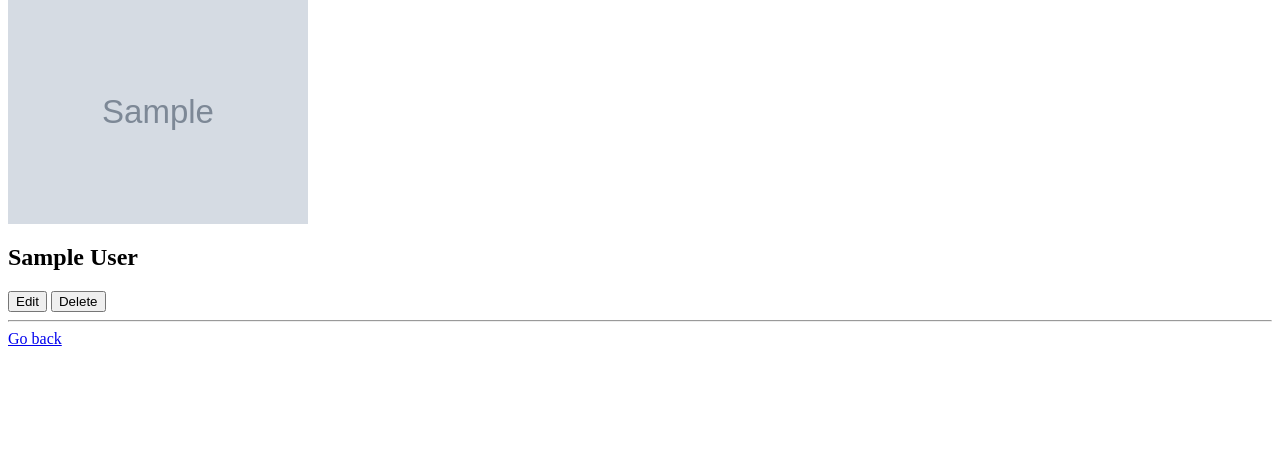
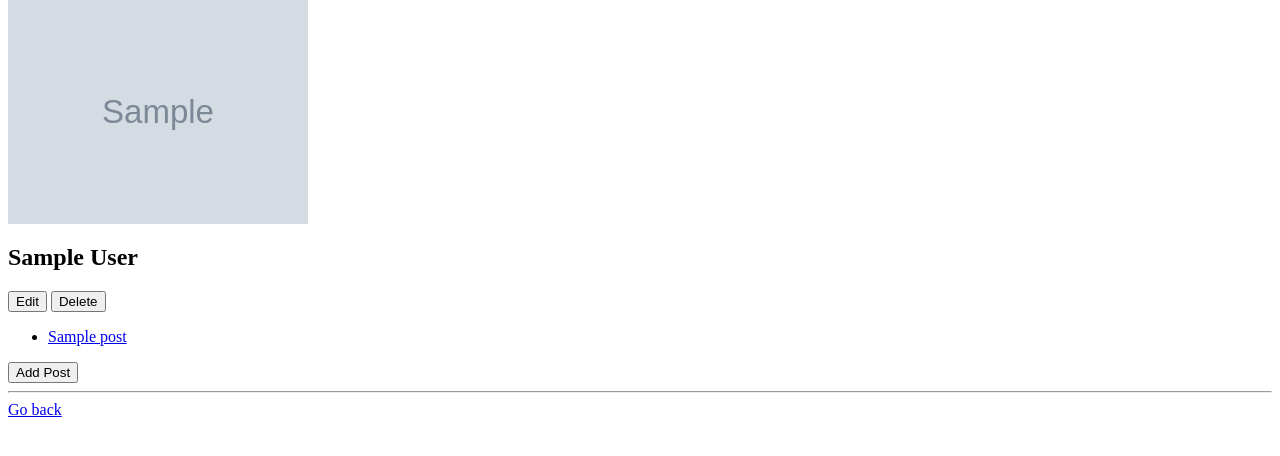
Before and after one commit to sweetreprise/flask-blogly, a Flask app: page /1 in a window 1280 px wide. Shown: the part 81-537 px from the top of the page. Run offline with Flask 2, Linux system fonts and the light colour scheme; tables that the repository leaves empty hold one stand-in row (values such as "Sample post"); grey boxes marked "Sample" are stand-in pictures.

Commit message:
Part 2. edit

```diff
--- a/app.py
+++ b/app.py
@@ -2,7 +2,7 @@
 
 from flask import Flask, request, render_template, redirect
 from flask_debugtoolbar import DebugToolbarExtension
-from models import db, connect_db, User
+from models import db, connect_db, User, Post
 
 app = Flask(__name__)
 
@@ -28,13 +28,13 @@ def list_users():
     for that user"""
     users = User.query.order_by(User.last_name, User.first_name).all()
 
-    return render_template('users.html', users=users)
+    return render_template('users-list.html', users=users)
 
 @app.route('/users/new')
-def display_form():
+def show_user_form():
     """displays form to add new user to databses"""
 
-    return render_template('form.html')
+    return render_template('user-form.html')
 
 @app.route('/users/new', methods=["POST"])
 def add_user():
@@ -55,18 +55,21 @@ def display_user(user_id):
     """shows details about the specified user"""
 
     user = User.query.get_or_404(user_id)
-    return render_template('details.html', user=user)
+    posts = Post.query.filter_by(user_id=user_id).all()
 
-@app.route('/user/<int:user_id>/edit')
-def edit_user(user_id):
+    return render_template('user-details.html', user=user, posts=posts)
+
+@app.route('/users/<int:user_id>/edit')
+def edit_user_form(user_id):
     """shows edit page for a user"""
 
     user = User.query.get_or_404(user_id)
 
-    return render_template('edit.html', user=user)
+    return render_template('edit-user.html', user=user)
 
-@app.route('/user/<int:user_id>/edit', methods=["POST"])
-def post_edit_user(user_id):
+@app.route('/users/<int:user_id>/edit', methods=["POST"])
+def handle_edit_user(user_id):
+    """allows user to edit user info"""
 
     user = User.query.get_or_404(user_id)
     user.first_name = request.form["first-name"]
@@ -78,7 +81,7 @@ def post_edit_user(user_id):
 
     return redirect('/users')
 
-@app.route('/user/<int:user_id>/delete', methods=["POST"])
+@app.route('/users/<int:user_id>/delete', methods=["POST"])
 def delete_user(user_id):
     """deletes existing user from database"""
 
@@ -87,3 +90,67 @@ def delete_user(user_id):
     db.session.commit()
 
     return redirect('/users')
+
+# Part 2
+
+@app.route('/users/<int:user_id>/posts/new')
+def show_post_form(user_id):
+    """shows form to add a post for that user"""
+
+    user = User.query.get_or_404(user_id)
+
+    return render_template('post-form.html', user=user)
+
+@app.route('/users/<int:user_id>/posts/new', methods=["POST"])
+def add_post(user_id):
+    """adds new post for that user"""
+
+    user = User.query.get_or_404(user_id)
+
+    title = request.form['title']
+    content = request.form['content']
+
+    new_post = Post(title=title, content=content, user_id=user.id)
+    db.session.add(new_post)
+    db.session.commit()
+
+    return redirect(f'/{user_id}')
+
+@app.route('/posts/<int:post_id>')
+def show_post(post_id):
+    """displays post depending on post id"""
+
+    post = Post.query.get_or_404(post_id)
+
+    return render_template('post-details.html', post=post)
+
+@app.route('/posts/<int:post_id>/edit')
+def edit_post_form(post_id):
+    """shows form to edit a post"""
+
+    post = Post.query.get_or_404(post_id)
+
+    return render_template('edit-post.html', post=post)
+
+@app.route('/posts/<int:post_id>/edit', methods=["POST"])
+def handle_edit_post(post_id):
+    """handles form submission for post edits"""
+
+    post = Post.query.get_or_404(post_id)
+    post.title = request.form['title']
+    post.content = request.form['content']
+
+    db.session.add(post)
+    db.session.commit()
+
+    return redirect(f'/posts/{post.id}')
+
+@app.route('/posts/<int:post_id>/delete', methods=["POST"])
+def delete_post(post_id):
+    """deletes post from that user"""
+
+    post = Post.query.get_or_404(post_id)
+    db.session.delete(post)
+    db.session.commit()
+
+    return redirect('/users')
--- a/templates/details.html
+++ /dev/null
@@ -1,21 +0,0 @@
-{% extends 'base.html' %}
-{% block title %} DETAILS {% endblock %}
-
-{% block content %}
-
-<h1>Additional info:</h1>
-
-<img src="{{ user.img_url }}" alt="user image">
-<h2>{{ user.first_name }} {{ user.last_name }}</h2>
-
-
-<form action="">
-    <button formaction="/user/{{ user.id }}/edit" formmethod="GET">Edit</button>
-    <button formaction="/user/{{ user.id }}/delete" formmethod="POST">Delete</button>
-</form>
-
-<hr>
-
-<a href="/users">Go back</a>
-
-{% endblock %}
--- a/templates/edit.html
+++ b/templates/edit-user.html
@@ -7,7 +7,7 @@
     <input type="text" name="first-name" value="{{ user.first_name }}">
     <input type="text" name="last-name" value="{{ user.last_name }}">
     <input type="text" name="img-url" value="{{ user.img_url }}">
-    <button>Edit User</button>
+    <button>Submit edit</button>
 </form>
 
 {% endblock %}
--- /dev/null
+++ b/templates/user-details.html
@@ -0,0 +1,36 @@
+{% extends 'base.html' %}
+{% block title %} DETAILS {% endblock %}
+
+{% block content %}
+
+<h1>Additional info:</h1>
+
+<img src="{{ user.img_url }}" alt="user image">
+<h2>{{ user.first_name }} {{ user.last_name }}</h2>
+
+
+<form action="">
+    <button formaction="/users/{{ user.id }}/edit" formmethod="GET">Edit</button>
+    <button formaction="/users/{{ user.id }}/delete" formmethod="POST">Delete</button>
+</form>
+
+<section class="posts">
+    <ul>
+    {% for post in posts %}
+        <li>
+            <a href="/posts/{{ post.id }}">{{ post.title }}</a>
+        </li>
+    {% endfor %}
+    </ul>
+</section>
+
+<form action="">
+    <button formaction="/users/{{ user.id }}/posts/new">
+        Add Post
+    </button>
+</form>
+<hr>
+
+<a href="/users">Go back</a>
+
+{% endblock %}
```
Also changed, not shown: models.py (+37 -0 lines), templates/edit-post.html (added, +17 -0 lines), templates/post-details.html (added, +18 -0 lines), templates/post-form.html (added, +17 -0 lines), test.py (+84 -5 lines), templates/user-form.html (renamed from templates/form.html), templates/users-list.html (renamed from templates/users.html), 1 other file.
